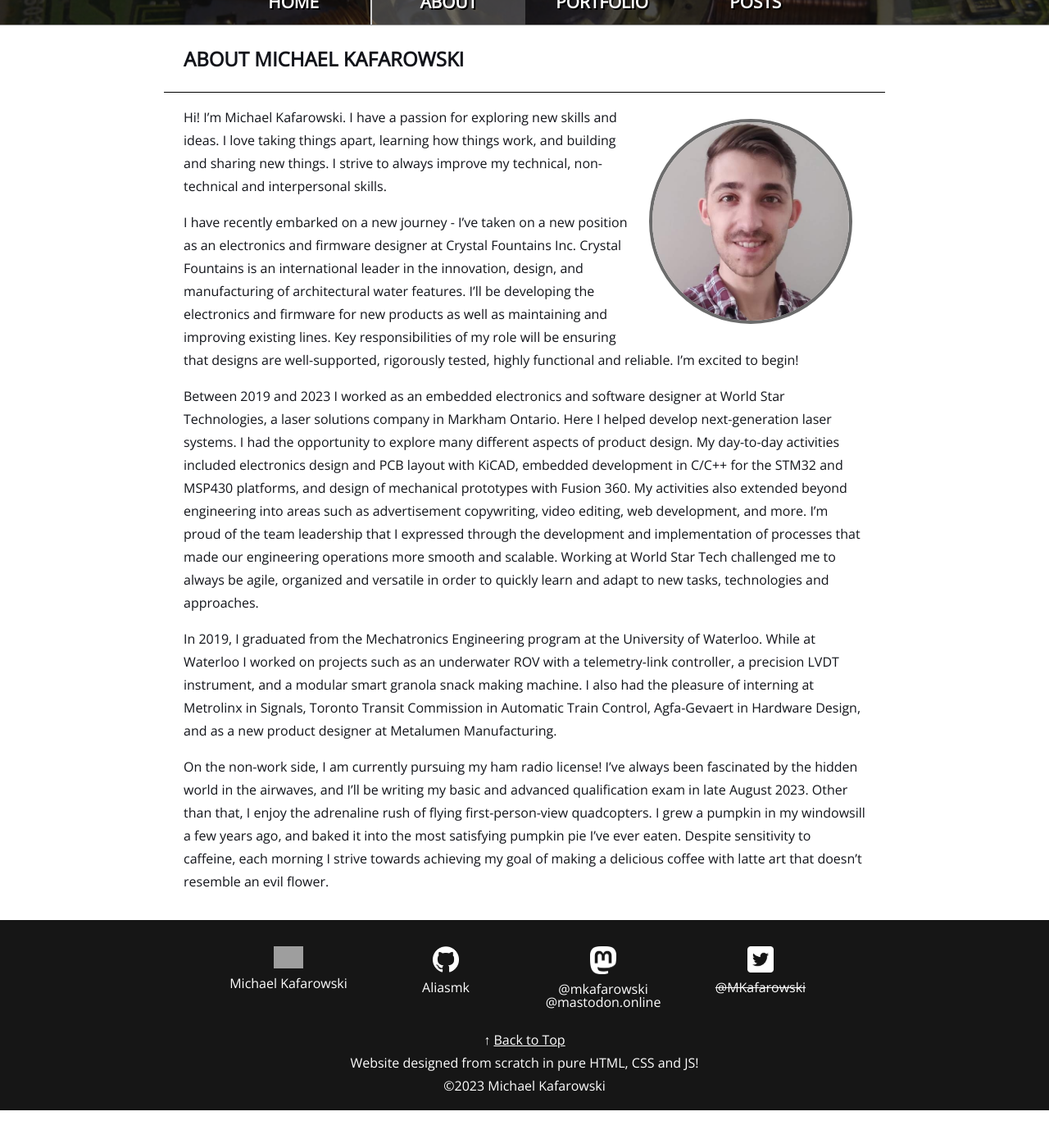
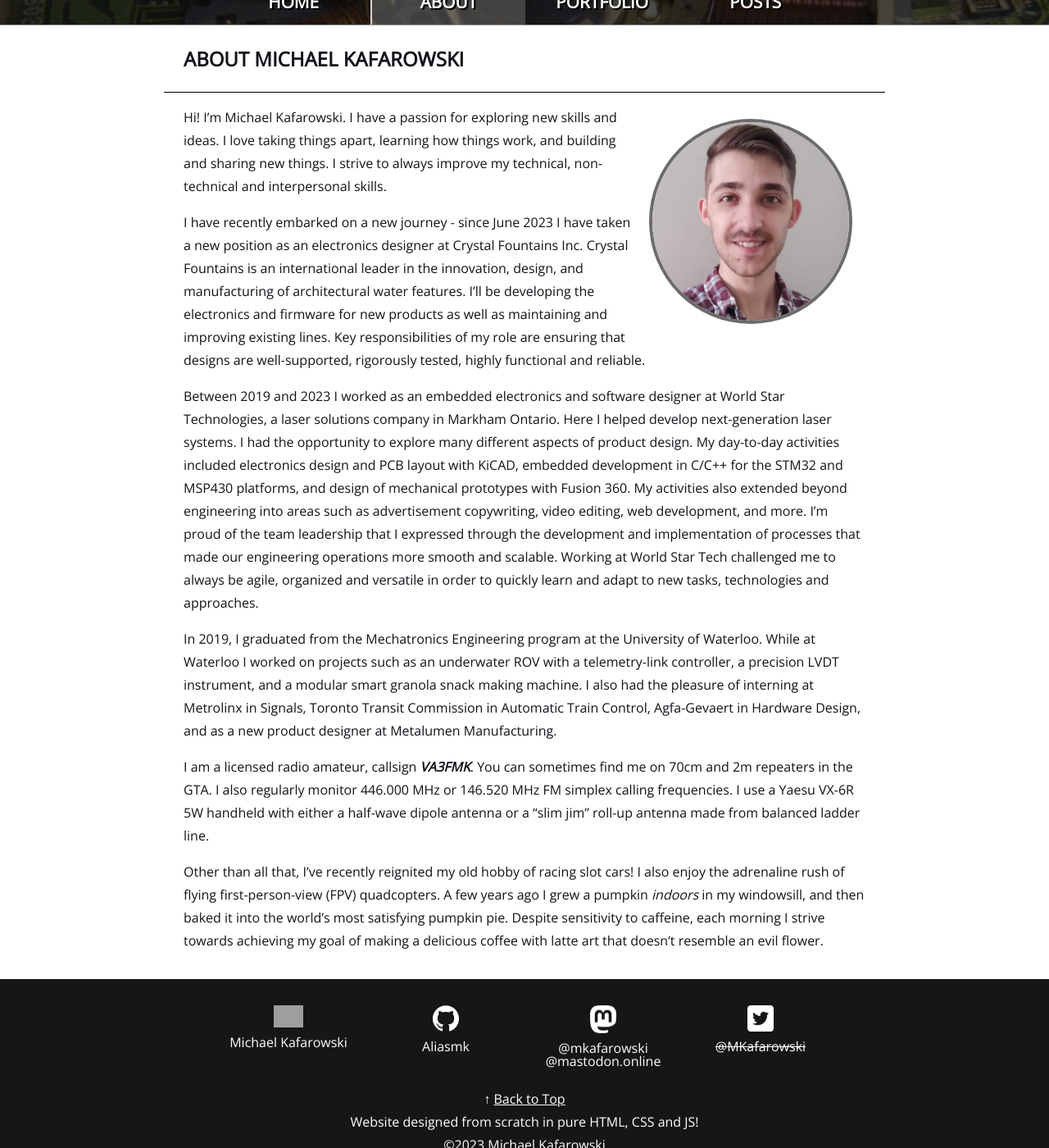
Before and after one commit to Aliasmk/aliasmk.github.io, a Jekyll site: the page built from about.md, in a window 1280 px wide and 1400 px high, scrolled down 206 px. Shown: the whole window at 82% size. Built offline with Jekyll 4.4.1, drawn with Linux system fonts in a browser that asks for light colours; before the commit the page ends 1560 px from its top, so only the background shows below that; grey boxes are pictures that could not be loaded.

Commit message:
Add callsign and edit position info

```diff
--- a/about.md
+++ b/about.md
@@ -9,10 +9,12 @@ description: Learn more about Michael Kafarowski, a Canadian Mechatronics and Em
 <img class="profilePhoto largepic imgwborder" src="/assets/img/site/me.jpg" alt="me">
 Hi! I'm Michael Kafarowski. I have a passion for exploring new skills and ideas. I love taking things apart, learning how things work, and building and sharing new things. I strive to always improve my technical, non-technical and interpersonal skills.
 
-I have recently embarked on a new journey - I've taken on a new position as an electronics and firmware designer at Crystal Fountains Inc. Crystal Fountains is an international leader in the innovation, design, and manufacturing of architectural water features. I'll be developing the electronics and firmware for new products as well as maintaining and improving existing lines. Key responsibilities of my role will be ensuring that designs are well-supported, rigorously tested, highly functional and reliable. I'm excited to begin!
+I have recently embarked on a new journey - since June 2023 I have taken a new position as an electronics designer at Crystal Fountains Inc. Crystal Fountains is an international leader in the innovation, design, and manufacturing of architectural water features. I'll be developing the electronics and firmware for new products as well as maintaining and improving existing lines. Key responsibilities of my role are ensuring that designs are well-supported, rigorously tested, highly functional and reliable.
 
 Between 2019 and 2023 I worked as an embedded electronics and software designer at World Star Technologies, a laser solutions company in Markham Ontario. Here I helped develop next-generation laser systems. I had the opportunity to explore many different aspects of product design. My day-to-day activities included electronics design and PCB layout with KiCAD, embedded development in C/C++ for the STM32 and MSP430 platforms, and design of mechanical prototypes with Fusion 360. My activities also extended beyond engineering into areas such as advertisement copywriting, video editing, web development, and more. I'm proud of the team leadership that I expressed through the development and implementation of processes that made our engineering operations more smooth and scalable. Working at World Star Tech challenged me to always be agile, organized and versatile in order to quickly learn and adapt to new tasks, technologies and approaches.
 
 In 2019, I graduated from the Mechatronics Engineering program at the University of Waterloo. While at Waterloo I worked on projects such as an underwater ROV with a telemetry-link controller, a precision LVDT instrument, and a modular smart granola snack making machine. I also had the pleasure of interning at Metrolinx in Signals, Toronto Transit Commission in Automatic Train Control, Agfa-Gevaert in Hardware Design, and as a new product designer at Metalumen Manufacturing.
 
-On the non-work side, I am currently pursuing my ham radio license! I've always been fascinated by the hidden world in the airwaves, and I'll be writing my basic and advanced qualification exam in late August 2023. Other than that, I enjoy the adrenaline rush of flying first-person-view quadcopters. I grew a pumpkin in my windowsill a few years ago, and baked it into the most satisfying pumpkin pie I've ever eaten. Despite sensitivity to caffeine, each morning I strive towards achieving my goal of making a delicious coffee with latte art that doesn't resemble an evil flower.
+I am a licensed radio amateur, callsign ***VA3FMK***. You can sometimes find me on 70cm and 2m repeaters in the GTA. I also regularly monitor 446.000 MHz or 146.520 MHz FM simplex calling frequencies. I use a Yaesu VX-6R 5W handheld with either a half-wave dipole antenna or a "slim jim" roll-up antenna made from balanced ladder line.
+
+Other than all that, I've recently reignited my old hobby of racing slot cars! I also enjoy the adrenaline rush of flying first-person-view (FPV) quadcopters. A few years ago I grew a pumpkin *indoors* in my windowsill, and then baked it into the world's most satisfying pumpkin pie. Despite sensitivity to caffeine, each morning I strive towards achieving my goal of making a delicious coffee with latte art that doesn't resemble an evil flower.
```
Also changed, not shown: _projects/lumirace.md (+6 -2 lines).
